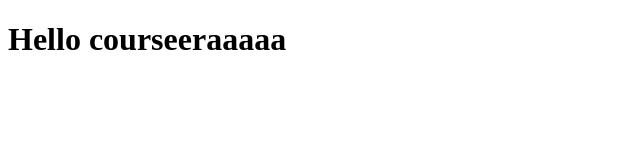
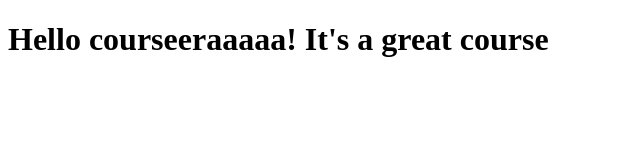
Before and after one commit to deadline1313/coursera-test, a plain HTML site: page site/index.html in a window 1280 px wide. Shown: the whole page, without its empty margins (0-640 px from the left). Drawn offline with Linux system fonts and the light colour scheme.

Commit message:
Small addition to our page content

```diff
--- a/site/index.html
+++ b/site/index.html
@@ -4,6 +4,6 @@
 	<title>Hello Coursera!</title>
 </head>
 <body>
-<h1>Hello courseeraaaaa</h1>
+<h1>Hello courseeraaaaa! It's a great course</h1>
 </body>
 </html>
```
